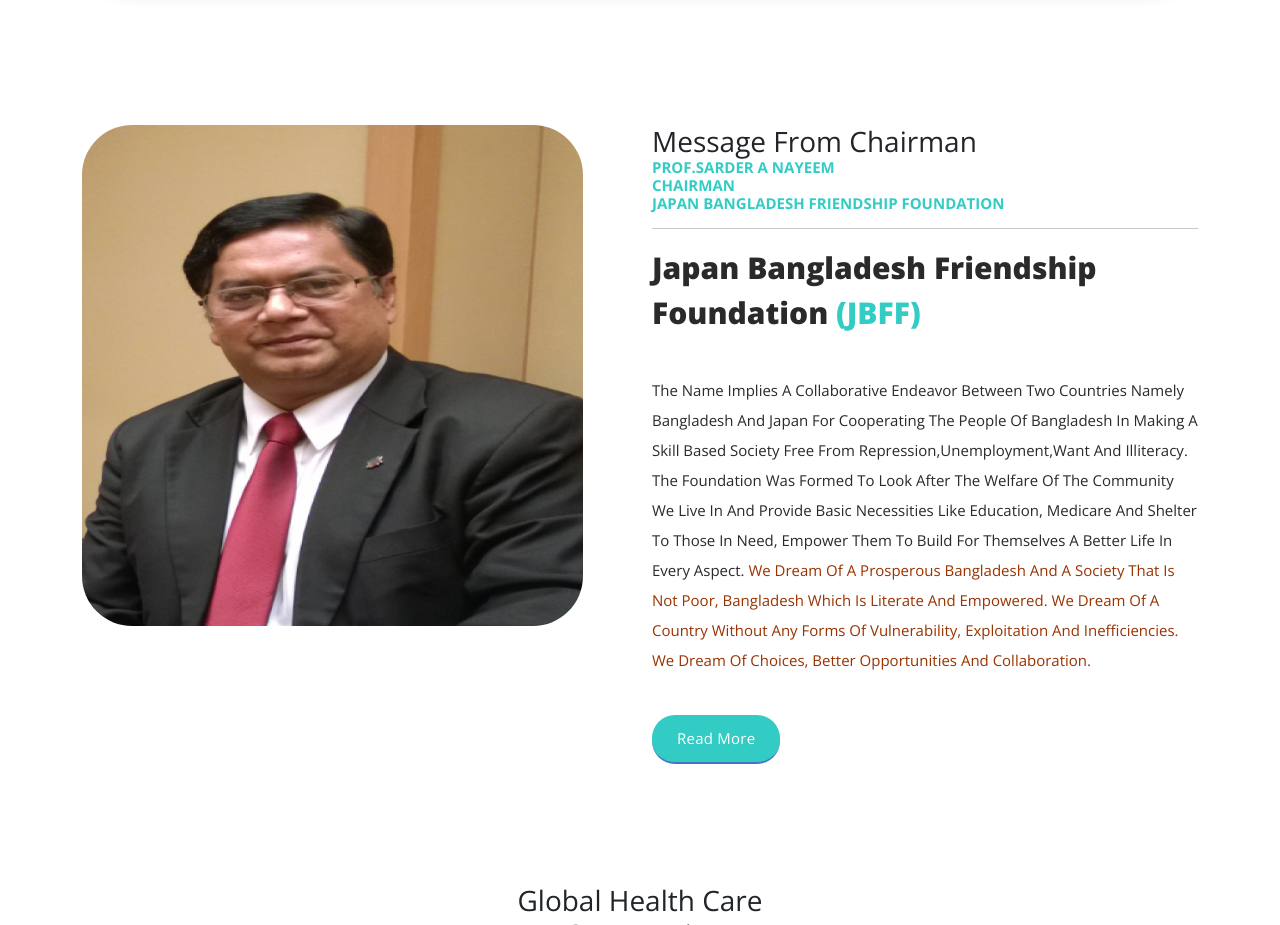
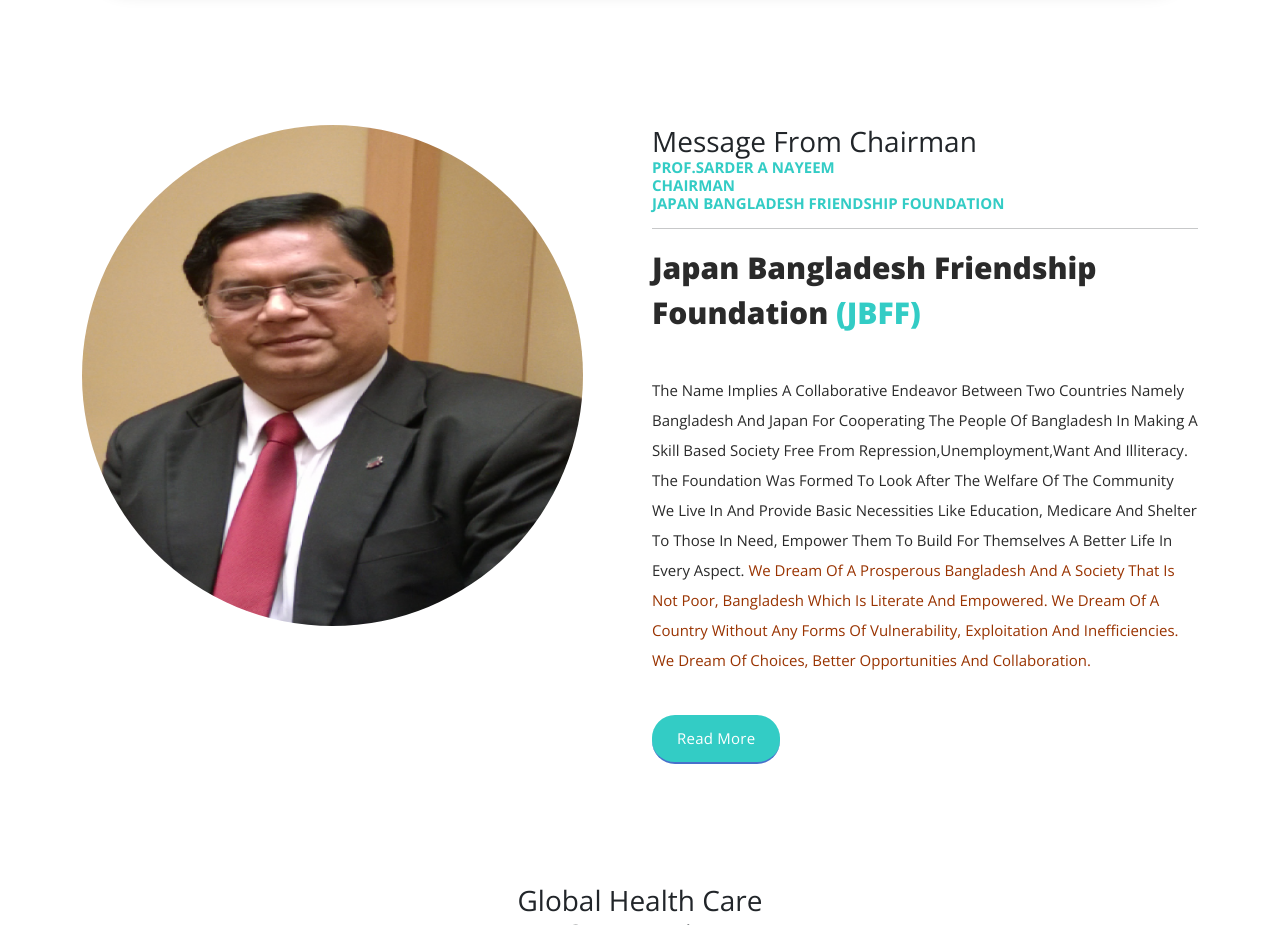
Before and after one commit to Marufms4/JBFF, a plain HTML site: page index.html in a window 1280 px wide. Shown: the part 1780-2705 px from the top of the page. Drawn offline with nearby package versions, Linux system fonts and the light colour scheme.

Commit message:
Update index.html

```diff
--- a/index.html
+++ b/index.html
@@ -208,7 +208,7 @@
       <div class="row">
         <div class="col-lg-6">
           <div class="left-image wow fadeInLeft" data-wow-duration="1s" data-wow-delay="0.5s">
-            <img src="assets/images/-2021-04-29-608a580c36f07.png" alt="" style="border-radius: 50px;">
+            <img src="assets/images/-2021-04-29-608a580c36f07.png" alt="" style="border-radius: 317px">
           </div>
         </div>
         <div class="col-lg-6 align-self-center wow fadeInRight" data-wow-duration="1s" data-wow-delay="0.5s">
```
